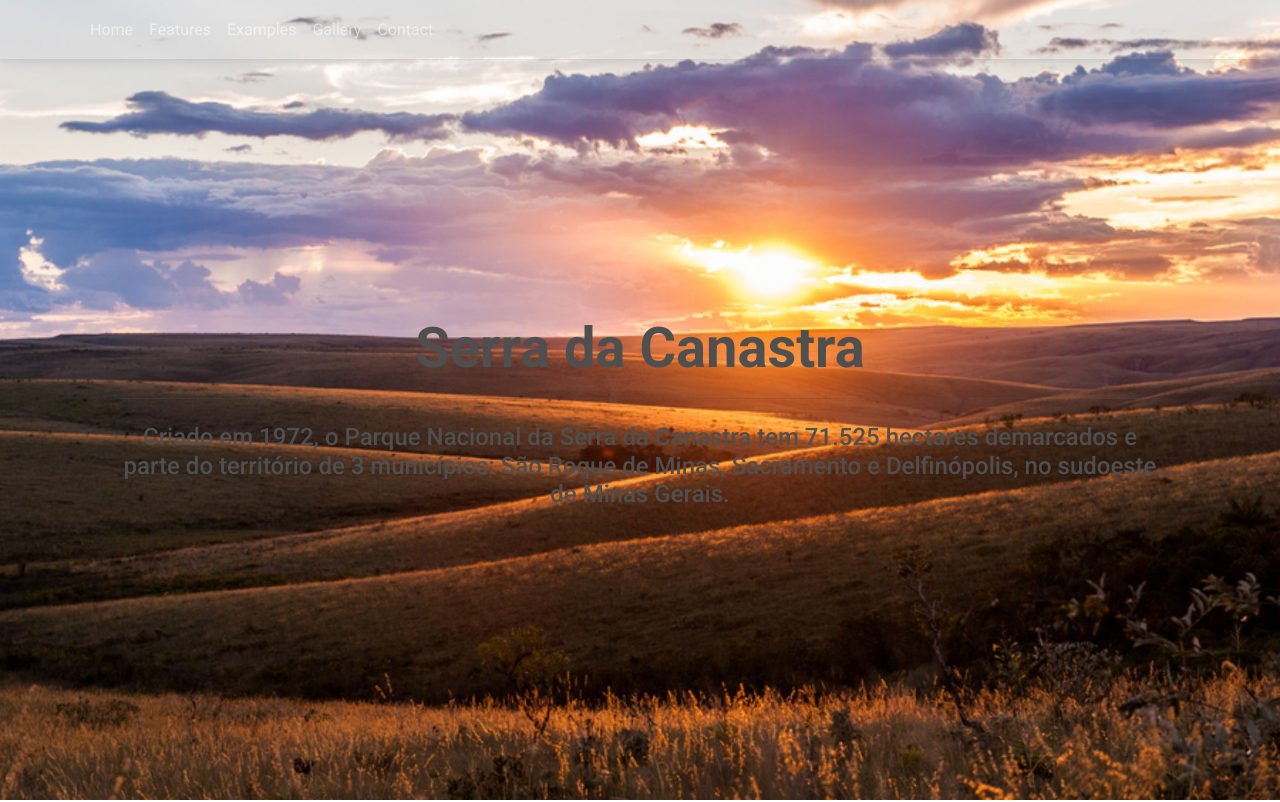
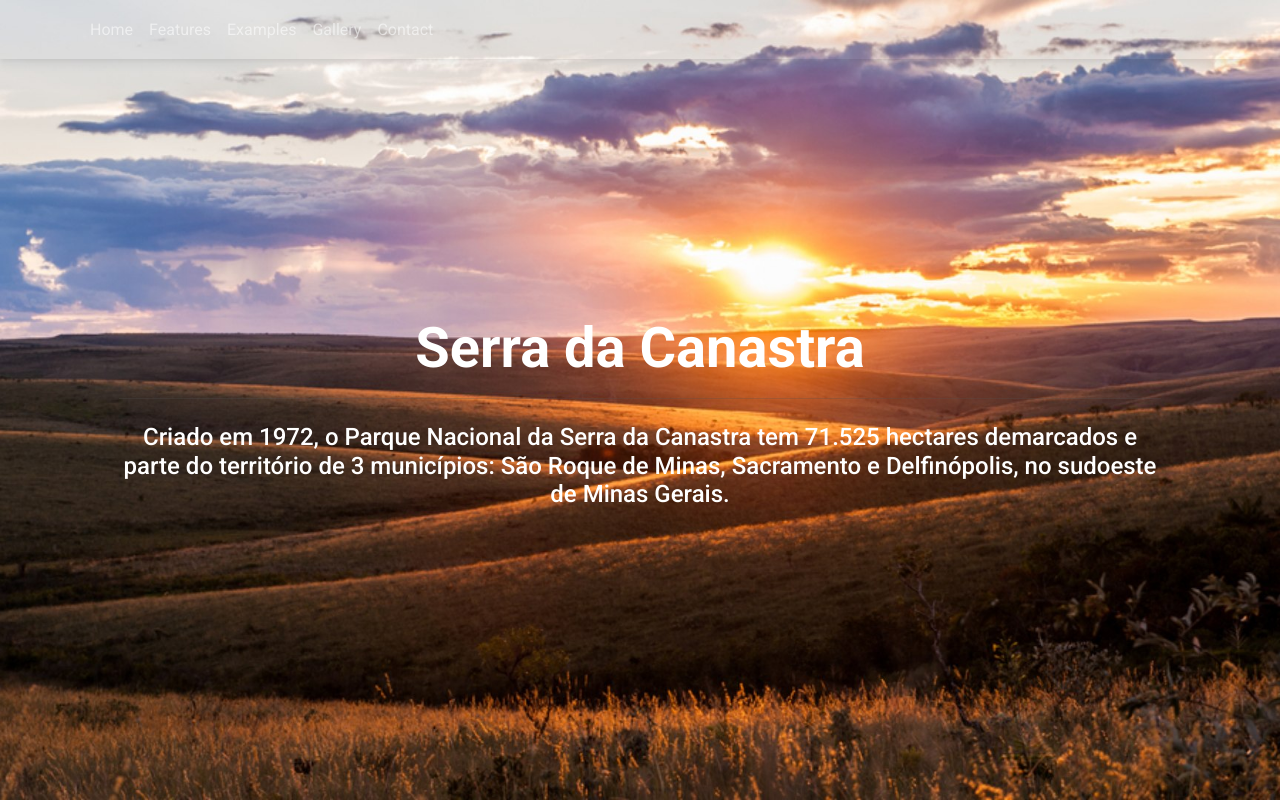
Before and after one commit to Carlinhao/front-end-projects, a plain HTML site: page 01-LandingPage/index.html in a window 1280 px wide. Shown: the top 802 px of the page. Drawn offline with nearby package versions, Linux system fonts and the light colour scheme.

Commit message:
Alterando css de texto

```diff
--- a/01-LandingPage/css/style.css
+++ b/01-LandingPage/css/style.css
@@ -16,3 +16,9 @@ header,
 #basicExampleNav {
     font:black;
 }
+#introducao {
+    color: white;
+}
+header > div > div > div > div > div > h2 {
+    color: white;
+}
--- a/01-LandingPage/index.html
+++ b/01-LandingPage/index.html
@@ -41,7 +41,7 @@
                     <div class="col-md-10">
                         <h2 class="display-4 font-weight-bold white-text pt-5 mb-2">Serra da Canastra</h2>
                         <hr class="hr-light">
-                        <h4 class="white-text my-4">Criado em 1972, o Parque Nacional da Serra da Canastra tem 71.525
+                        <h4 class="white-text my-4" id="introducao">Criado em 1972, o Parque Nacional da Serra da Canastra tem 71.525
                             hectares demarcados e parte do território de 3 municípios: São Roque de Minas, Sacramento e
                             Delfinópolis, no sudoeste de Minas Gerais.</h4>
                     </div>
```
